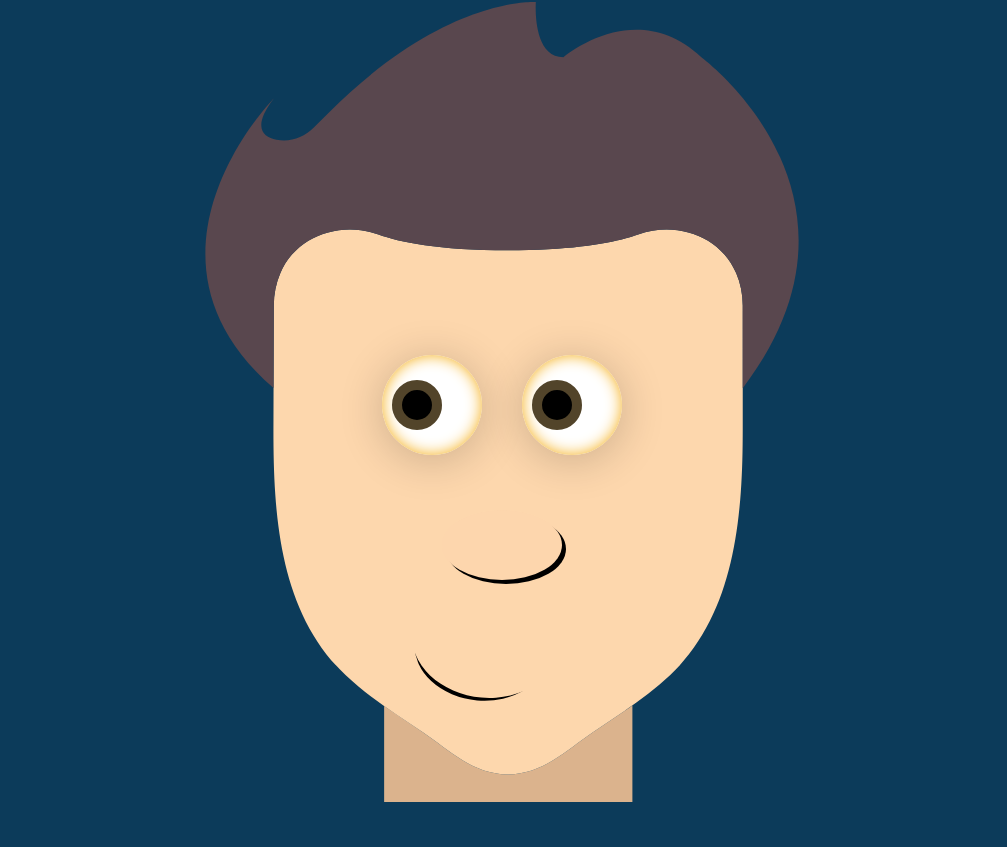
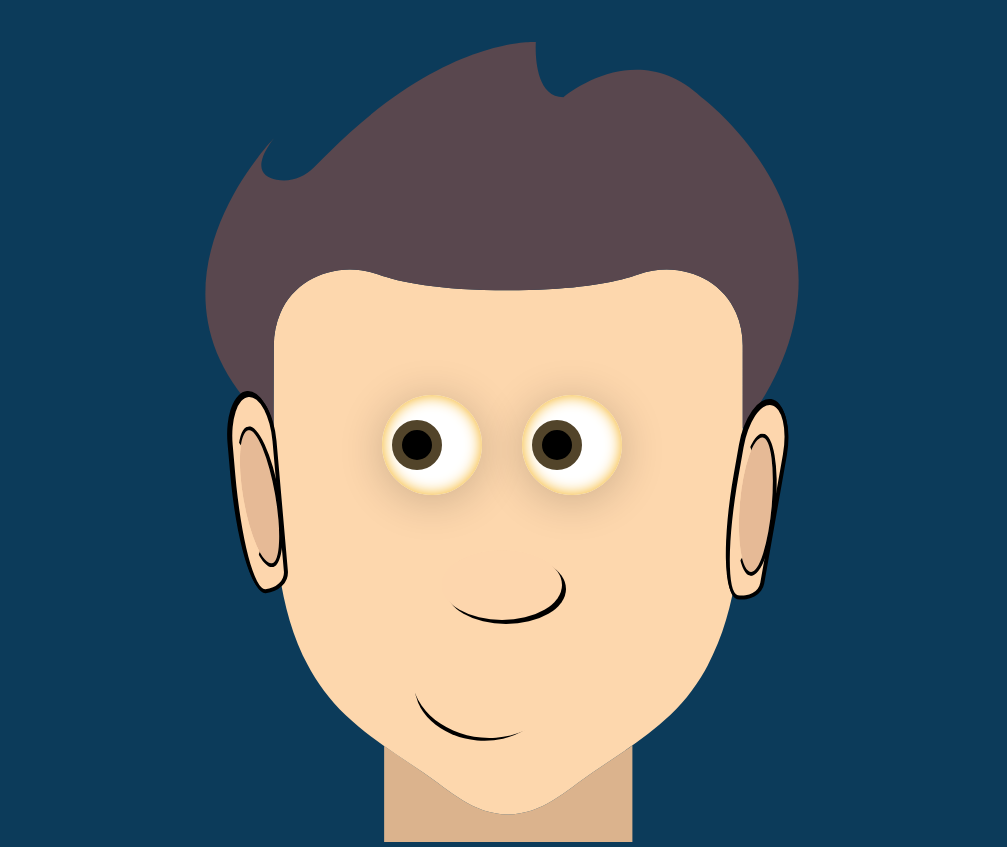
Before and after one commit to ShayanMahnam/eyes, a plain HTML site: page index.html in a window 1280 px wide. Shown: the part 98-945 px from the top of the page, without its empty margins (138-1145 px from the left). Before the commit the page ends 905 px from the top, so only its background shows below. Drawn offline with Linux system fonts and the light colour scheme.

Commit message:
ears added

```diff
--- a/index.html
+++ b/index.html
@@ -11,6 +11,8 @@
     <h1>Shayan is looking after your Mouse</h1>
     <div class="container">
       <img class="pic" src="/images/man-hair-head-svgrepo-com.svg" alt="face" />
+      <div class="ear"></div>
+      <div class="ear"></div>
       <div class="eyes">
         <div class="eye"></div>
         <div class="eye"></div>
--- a/style.css
+++ b/style.css
@@ -2,7 +2,7 @@
 
 :root {
   --line: #222;
-  --skin: #fca;
+  --skin: #fdd6ad;
   --hair: #963;
   --shadow: #5002;
 }
@@ -23,7 +23,7 @@ body {
 
 .container {
   position: absolute;
-  margin-top: 100px;
+  margin-top: 140px;
 }
 
 h1 {
@@ -96,7 +96,7 @@ h1 {
 
 /* ears */
 
-/* .ear {
+.ear {
   position: absolute;
   width: 6%;
   height: 25%;
@@ -106,10 +106,10 @@ h1 {
   box-shadow: -0.125vmin -0.25vmin;
   top: 42%;
   left: 20%;
-  transform: rotate(-15deg) translate(200px, 100px);
+  transform: rotate(-5deg) translate(-30px, 10px);
 }
 
-.ear::before {
+/* .ear::before {
   content: "";
   display: block;
   width: 5vmin;
@@ -120,7 +120,7 @@ h1 {
   top: 47%;
   left: 38%;
   position: absolute;
-}
+} */
 
 .ear::after {
   content: "";
@@ -139,6 +139,10 @@ h1 {
 
 .ear + .ear {
   left: auto;
-  right: 21%;
-  transform: scaleX(-1) rotate(-17deg) translate(180px, 100px);
+  right: 120px;
+  transform: rotate(10deg) translateY(20px);
+}
+
+/* .ear + .ear::before {
+  left: 33%;
 } */
```
